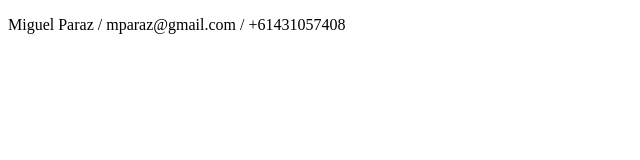
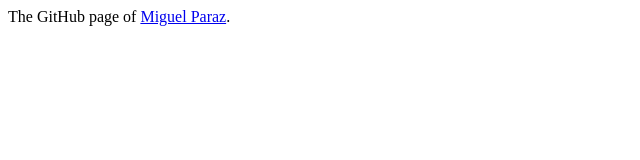
Before and after one commit to mparaz/mparaz.github.com, a plain HTML site: page index.html in a window 1280 px wide. Shown: the whole page, without its empty margins (0-640 px from the left). Drawn offline with Linux system fonts and the light colour scheme.

Commit message:
Make the page just point to mparaz.com until more substantial content is available.

```diff
--- a/index.html
+++ b/index.html
@@ -4,8 +4,6 @@
     <title>Miguel Paraz</title>
   </head>
   <body>
-    <p>
-      Miguel Paraz / mparaz@gmail.com / +61431057408
-    </p>
+    The GitHub page of <a href="https://mparaz.com">Miguel Paraz</a>.
   </body>
 </html>
```
